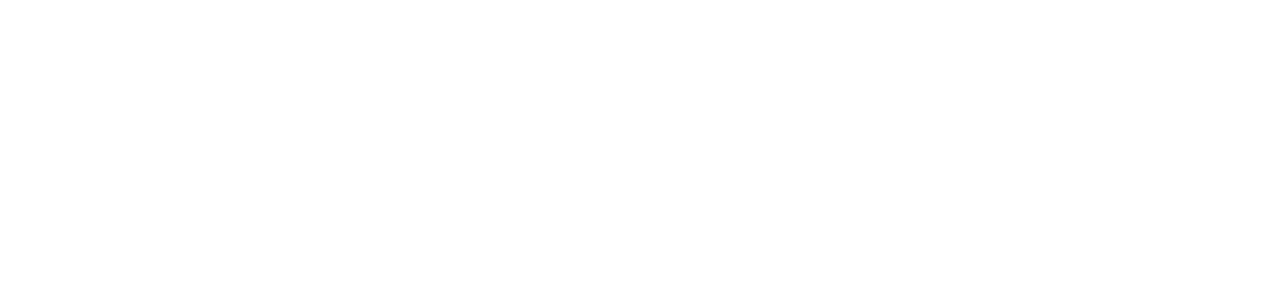
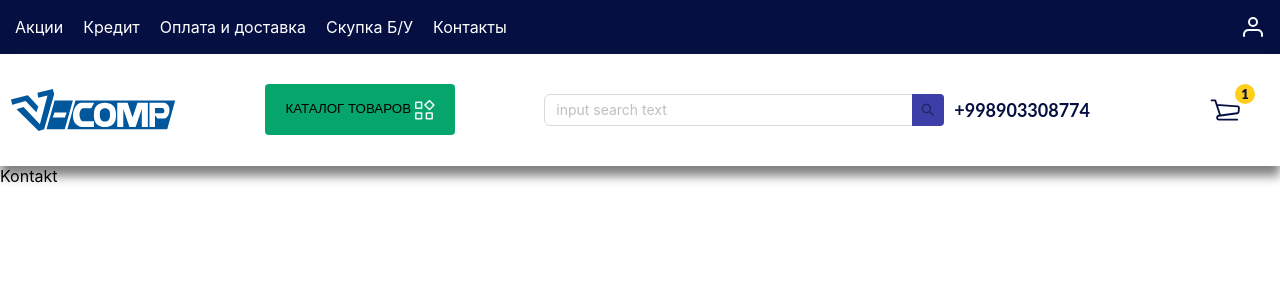
Before and after one commit to javohir12312/Comp, a React (Create React App) app: page /kontakt in a window 1280 px wide. Before the commit this address had no page. Shown: the top 300 px of the page. Built offline with nearby package versions, Linux system fonts and the light colour scheme.

Commit message:
edit routing

```diff
--- a/src/App.js
+++ b/src/App.js
@@ -1,12 +1,27 @@
 import React from 'react'
 import { Route, Routes } from 'react-router-dom'
 import Home from './components/Home/Home'
+import Aksiya from './components/Aksiya/Aksiya'
+import Kredit from './components/Kredit/Kredit'
+import Tolov_Yetkazib_berish from './components/Tolov_Yetkazib_berish/Tolov_Yetkazib_berish'
+import B_U from './components/B_U/B_U'
+import Kontakt from './components/Kontakt/Kontakt'
+import Header from './components/Header/Header'
 
 const App = () => {
   return (
-    <Routes>
-      <Route index element={<Home />} />
-    </Routes>
+    <>
+      <Header />
+      <Routes>
+        <Route index element={<Home />} />
+        <Route path='/aksiya' element={<Aksiya />} />
+        <Route path='/kredit' element={<Kredit />} />
+        <Route path='/yetkazib_berish' element={<Tolov_Yetkazib_berish />} />
+        <Route path='/B_U' element={<B_U />} />
+        <Route path='/kontakt' element={<Kontakt />} />
+
+      </Routes>
+    </>
   )
 }
 
--- a/src/components/Header/Header.jsx
+++ b/src/components/Header/Header.jsx
@@ -36,38 +36,38 @@
           <div className={style.header__menu}>
             <ul>
               <li>
-                <Link to="/">Акции</Link>
+                <Link to="/aksiya">Акции</Link>
               </li>
               <li>
-                <Link to="/">Кредит</Link>
+                <Link to="/kredit">Кредит</Link>
               </li>
               <li>
-                <Link to="/">Оплата и доставка</Link>
+                <Link to="/yetkazib_berish">Оплата и доставка</Link>
               </li>
               <li>
-                <Link to="/">Скупка Б/У</Link>
+                <Link to="/B_U">Скупка Б/У</Link>
               </li>
               <li>
-                <Link to="/">Контакты</Link>
+                <Link to="/kontakt">Контакты</Link>
               </li>
             </ul>
 
 
             <ul className={ham === 4 ? style.header__ham_menu : style.header__menu2}>
               <li>
-                <Link to="/">Акции</Link>
+                <Link to="/aksiya">Акции</Link>
               </li>
               <li>
-                <Link to="/">Кредит</Link>
+                <Link to="/kredit">Кредит</Link>
               </li>
               <li>
-                <Link to="/">Оплата и доставка</Link>
+                <Link to="/yetkazib_berish">Оплата и доставка</Link>
               </li>
               <li>
-                <Link to="/">Скупка Б/У</Link>
+                <Link to="/B_U">Скупка Б/У</Link>
               </li>
               <li>
-                <Link to="/">Контакты</Link>
+                <Link to="/kontakt">Контакты</Link>
               </li>
             </ul>
           </div>
--- a/src/components/Home/Home.jsx
+++ b/src/components/Home/Home.jsx
@@ -4,7 +4,6 @@
 const Home = () => {
   return (
     <>
-    <Header/>
     <h2 style={{color:"black"}}>Home</h2>
     </>
   )
--- /dev/null
+++ b/src/components/Kontakt/Kontakt.jsx
@@ -0,0 +1,9 @@
+import React from 'react'
+
+const Kontakt = () => {
+  return (
+    <div>Kontakt</div>
+  )
+}
+
+export default Kontakt
--- a/src/components/Signin/Signin.module.scss
+++ b/src/components/Signin/Signin.module.scss
@@ -1,11 +1,12 @@
 .box {
   width: 304px;
+  height: 400px;
   background-color: white;
   position: absolute;
   top: 0%;
   right: 50%;
   margin: 0 auto;
-  transform: translate(50%, 100%);
+  transform: translate(50%, 75%);
   padding: 24px;
   color: black;
   border-radius: 8px;
```
